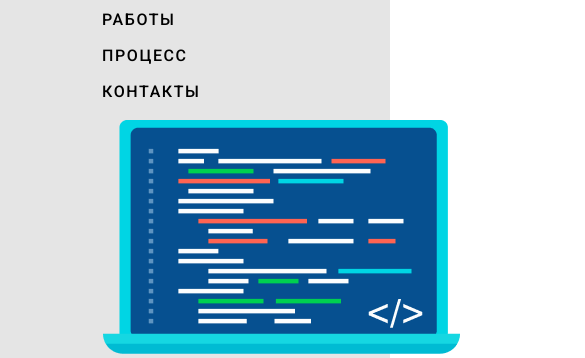
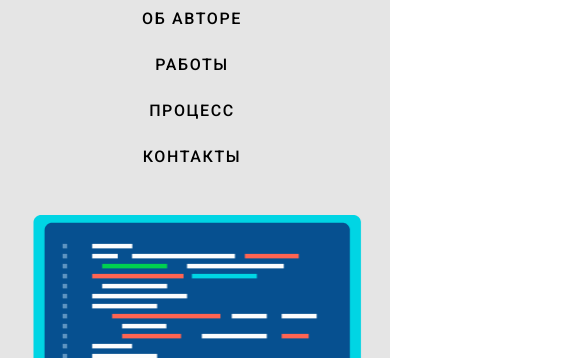
Before and after one commit to emilTMB/portfolio__landing_page, a plain HTML site: page index.html in a window 390 px wide. Shown: the part 186-544 px from the top of the page, 585 px wide, since content can reach past the window. Drawn offline with Linux system fonts and the light colour scheme.

Commit message:
hot__fix

```diff
--- a/css/style.css
+++ b/css/style.css
@@ -414,7 +414,14 @@ textarea {
 
 @media only screen and (max-width: 992px) {
     .header__about {
-        display: block;
+        flex-direction: column;
+        padding-left: 0;
+        margin: 0 auto;
+        padding-right: 0;
+        text-align: center;
+    }
+    .header__img {
+        margin: 0 0 30px;
     }
 
     .skills__flex {
@@ -431,8 +438,9 @@ textarea {
     }
 
     .header__navigation {
-        padding-top: 15px;
+        padding-top: 40px;
         margin: 0 auto 30px;
+        text-align: center;
     }
 
     .header__title-logo {
@@ -456,12 +464,13 @@ textarea {
 @media screen and (max-width: 750px) {
     .header__navigation {
         flex-direction: column;
-        margin: 0;
-        padding-left: 80px;
+    }
+    .header__navigation-item {
+        margin-right: 0;
     }
 
     .header__navigation-item {
-        margin-bottom: 10px;
+        margin-bottom: 20px;
     }
 
     .header__title {
@@ -471,3 +480,14 @@ textarea {
         padding: 50px;
     }
 }
+@media screen and (max-width: 600px) {
+    iframe {
+        height: 300px;
+        width: 466px;
+    }
+    .inputs {
+        display: grid;
+        grid-template-areas: "a" "b" "c" "d";
+      }
+
+}
```
